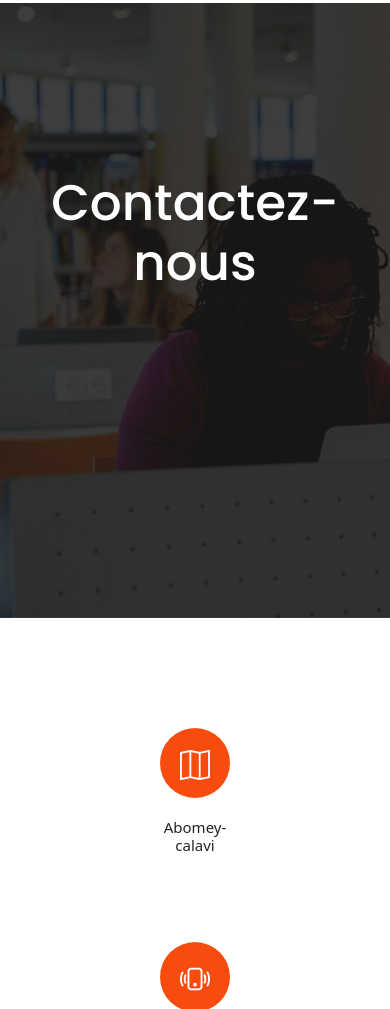
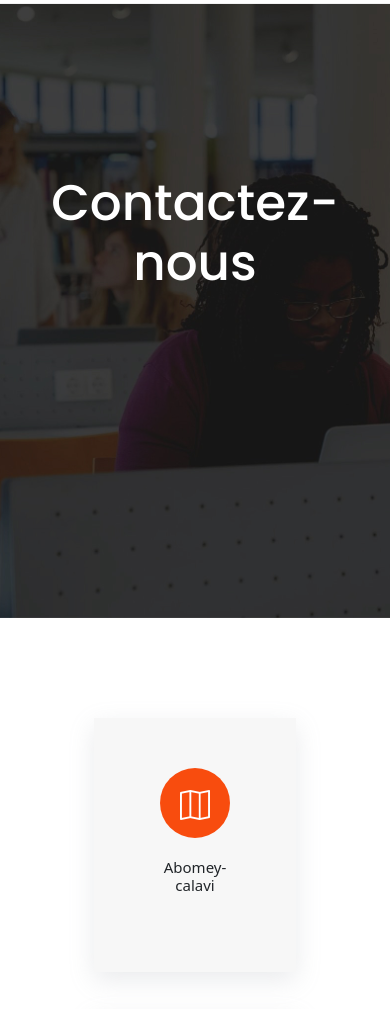
Before and after one commit to Zoul-Coding/Grow-Tech, a plain HTML site: page contact.html in a window 390 px wide. Shown: the part 57-1066 px from the top of the page. Drawn offline with nearby package versions, Linux system fonts and the light colour scheme.

Commit message:
Add files via upload

```diff
--- a/style.css
+++ b/style.css
@@ -491,7 +491,7 @@ footer {
 }
 
 .container-actu a {
-   color: rgb(199, 198, 198);
+    color: rgb(199, 198, 198);
    margin-top: 20px;
    font-size: 13px;
 }
@@ -631,7 +631,10 @@ footer {
 }
 
 .info {
-    padding: 30px 50px;
+    padding: 50px 50px;
+    margin: 20px;
+    background: #f7f7f7;
+    box-shadow: rgba(149, 157, 165, 0.2) 0px 8px 24px;
 }
 
 .info i {
@@ -766,19 +769,20 @@ form button {
     nav ul {
         max-height: 0;
         background: #fff;
-        height: 500px;
     }
 
     .menu {
         max-height: 20em;
         transition: 0.80s;
+        border-bottom: 1px solid #f1f1f1;
     }
 
     nav ul li {
-        width: 100%;
-        text-align: center;
-        padding: 20px 0;
-        margin: 0;
+        display: flex;
+        justify-content: center;
+        align-items: center;
+        padding: 0;
+        margin: 20px;
     }
 
     nav ul li a {
```
Also changed, not shown: 1.jpg (added), 2.jpg (added).
